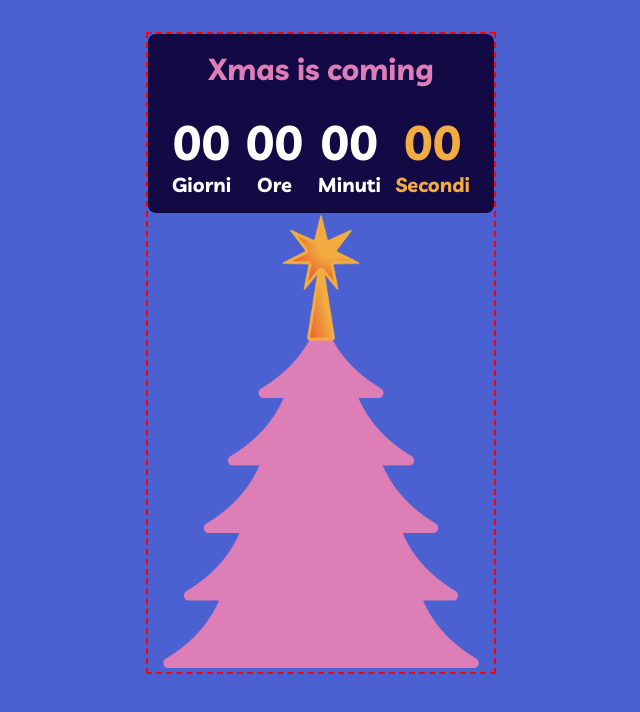
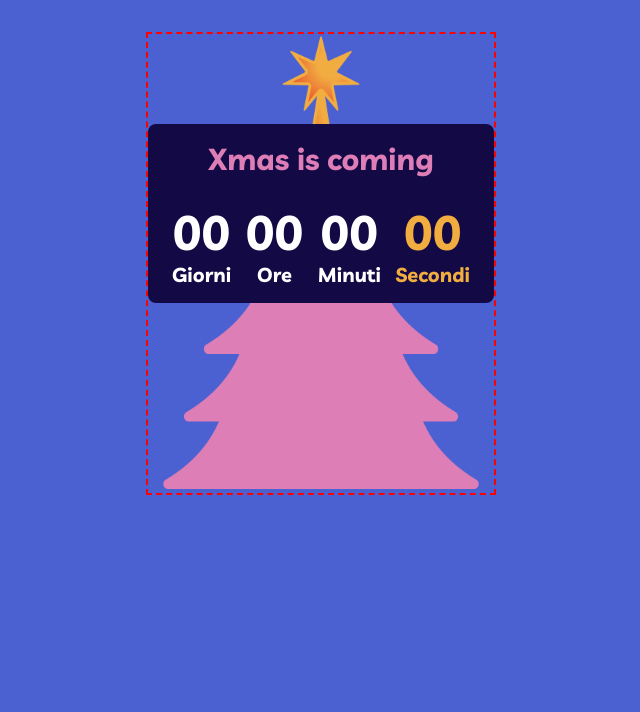
Before and after one commit to asaggse/Xmas-is-coming, a plain HTML site: page index.html in a window 1280 px wide. Shown: the whole page, without its empty margins (319-959 px from the left). Drawn offline with Linux system fonts and the light colour scheme.

Commit message:
Update style.css

```diff
--- a/style.css
+++ b/style.css
@@ -20,7 +20,7 @@ img {
    max-width: 100%;
 }
 
-html{
+html {
    background-color: #4b61d1;
    font-family: 'Livvic', sans-serif;
 }
@@ -31,10 +31,17 @@ html{
    border: 2px dashed red;
 }
 
+.xmas-stage {
+   position: relative;
+}
+
 .panel {
    background-color: #120945;
    padding: 16px 24px;
    border-radius: 8px;
+   position: absolute;
+   top: 90px;
+   width: 100%;
 }
 
 h1 {
```
